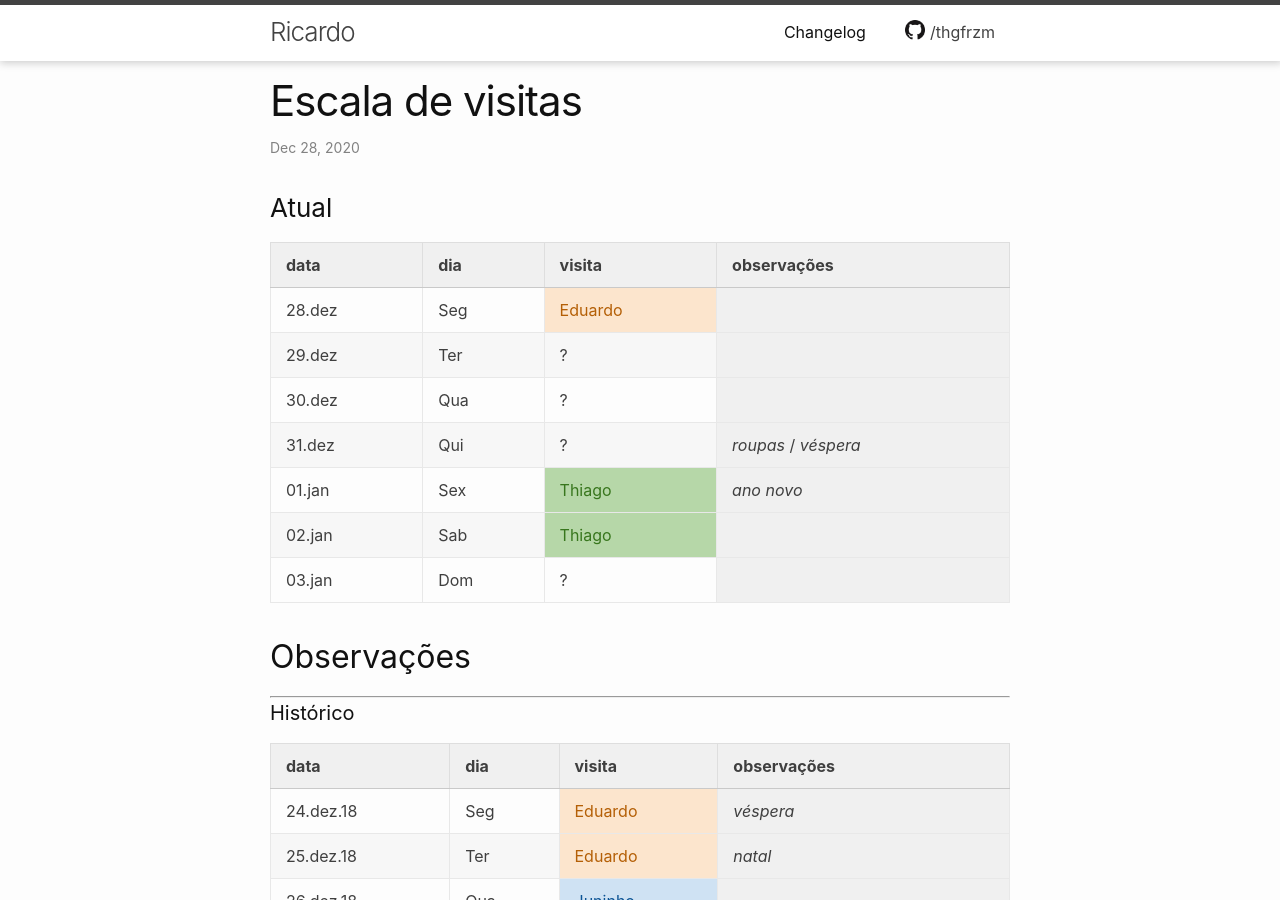
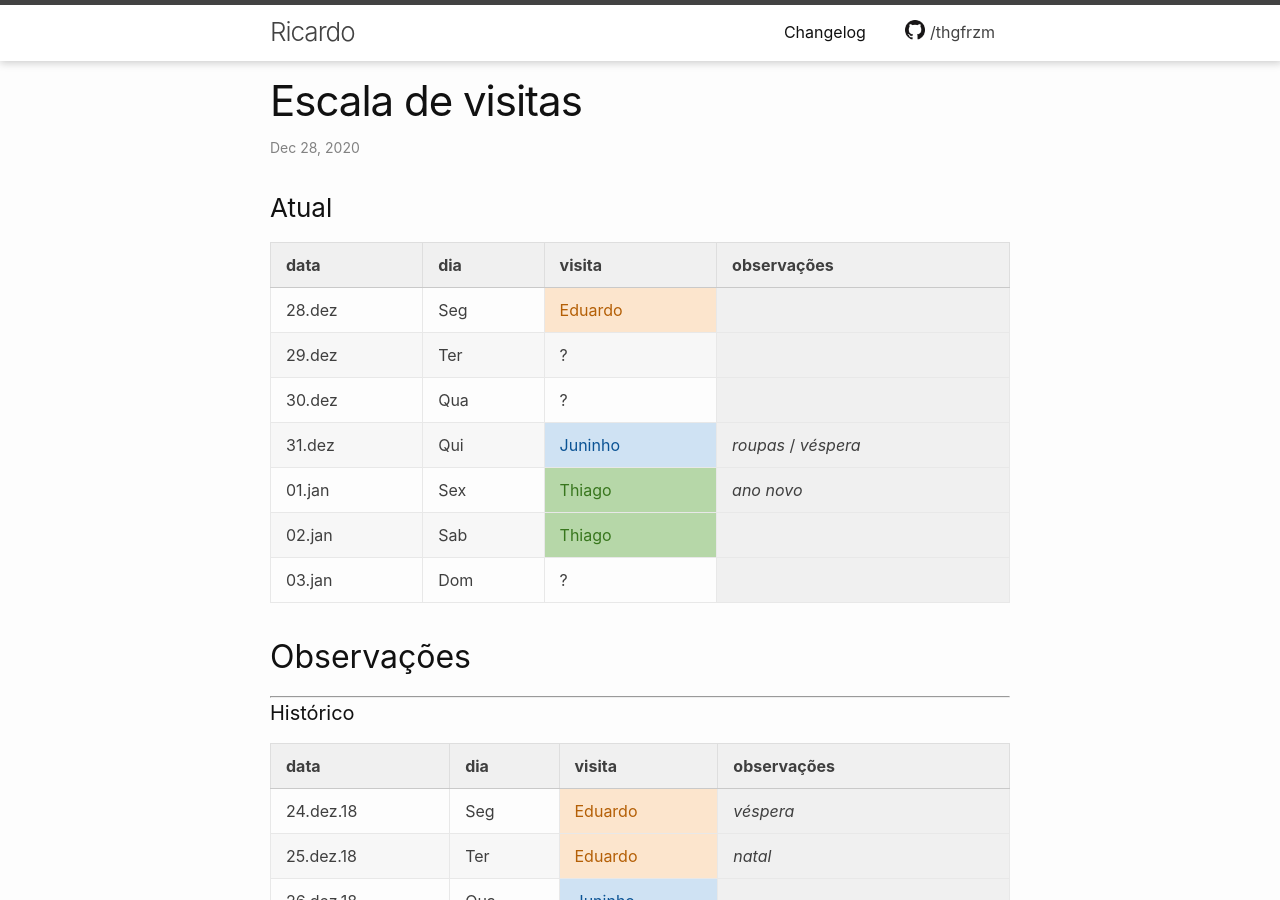
Before and after one commit to thgfrzm/ricardo, a Jekyll site: the page built from _posts/2018-12-23-escala-visitas.markdown, in a window 1280 px wide and 900 px high. Built offline with Jekyll 4.4.1, drawn with Linux system fonts in a browser that asks for light colours.

Commit message:
Update 2018-12-23-escala-visitas.markdown

```diff
--- a/_posts/2018-12-23-escala-visitas.markdown
+++ b/_posts/2018-12-23-escala-visitas.markdown
@@ -23,7 +23,7 @@ categories: agenda
 | 28.dez | Seg | Eduardo |                      |
 | 29.dez | Ter | ?       |                      |
 | 30.dez | Qua | ?       |                      |
-| 31.dez | Qui | ?       | _roupas_ / _véspera_ |
+| 31.dez | Qui | Juninho | _roupas_ / _véspera_ |
 | 01.jan | Sex | Thiago  | _ano novo_           |
 | 02.jan | Sab | Thiago  |                      |
 | 03.jan | Dom | ?       |                      |
```
